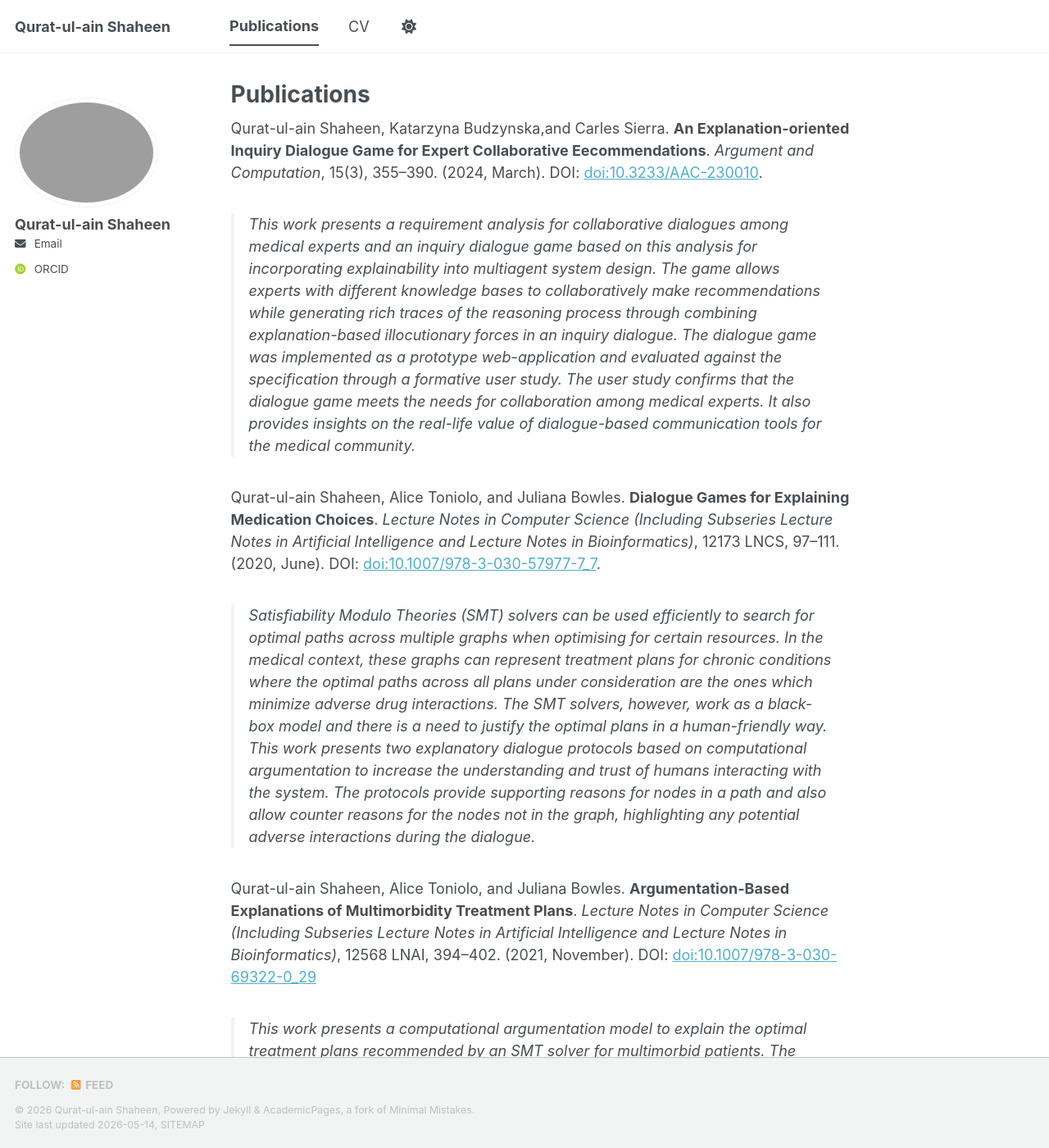
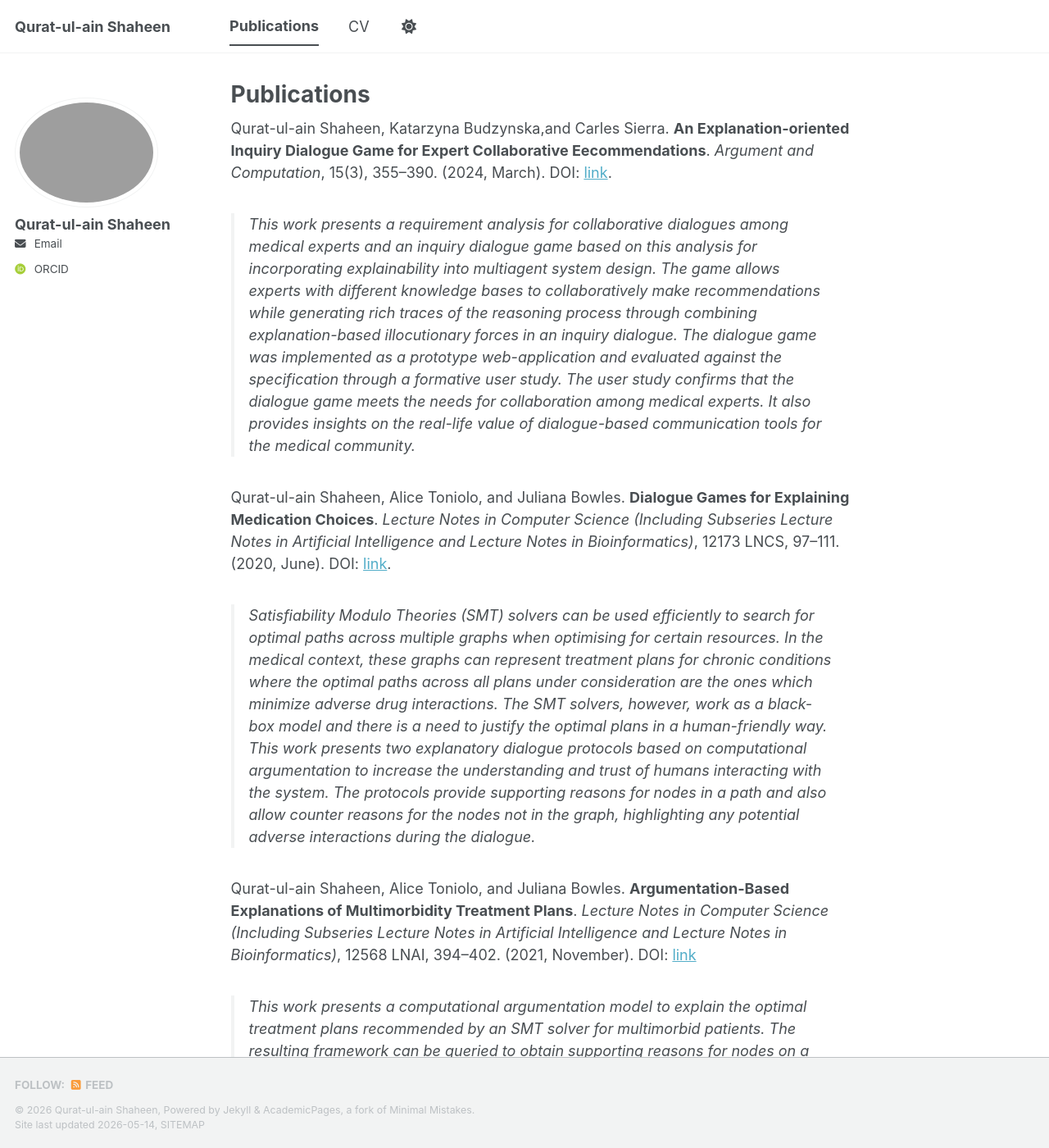
Before and after one commit to QuratulainS/QuratulainS.github.io, a Jekyll site: the page built from _pages/publications.md, in a window 1280 px wide and 1400 px high. Shown: the whole window at 82% size. Built offline with Jekyll 4.4.1, drawn with Linux system fonts in a browser that asks for light colours; some web fonts are replaced; a script bundle is joined from its source files by our own code; library files that are not in the unit come from our copies; some of the changed text lies outside the part shown.

Commit message:
Update publications.md
updated links

```diff
--- a/_pages/publications.md
+++ b/_pages/publications.md
@@ -3,17 +3,17 @@ title: Publications
 permalink: /publications/
 ---
 Qurat-ul-ain Shaheen, Katarzyna Budzynska,and Carles Sierra. **An Explanation-oriented Inquiry Dialogue Game for Expert Collaborative Eecommendations**.
-*Argument and Computation*, 15(3), 355–390. (2024, March). DOI: [doi:10.3233/AAC-230010](https://doi.org/10.3233/AAC-230010).
+*Argument and Computation*, 15(3), 355–390. (2024, March). DOI: [link](https://doi.org/10.3233/AAC-230010).
 > This work presents a requirement analysis for collaborative dialogues among medical experts and an inquiry dialogue game based on this analysis for incorporating explainability into multiagent system design. The game allows experts with different knowledge bases to collaboratively make recommendations while generating rich traces of the reasoning process through combining explanation-based illocutionary forces in an inquiry dialogue. The dialogue game was implemented as a prototype web-application and evaluated against the specification through a formative user study. The user study confirms that the dialogue game meets the needs for collaboration among medical experts. It also provides insights on the real-life value of dialogue-based communication tools for the medical community.
 
 Qurat-ul-ain Shaheen, Alice Toniolo, and Juliana Bowles. **Dialogue Games for Explaining Medication Choices**. *Lecture Notes in Computer Science (Including Subseries Lecture Notes in Artificial Intelligence and Lecture Notes in Bioinformatics)*,
-12173 LNCS, 97–111. (2020, June). DOI: [doi:10.1007/978-3-030-57977-7_7](https://doi.org/10.1007/978-3-030-57977-7_7).
+12173 LNCS, 97–111. (2020, June). DOI: [link](https://doi.org/10.1007/978-3-030-57977-7_7).
 > Satisfiability Modulo Theories (SMT) solvers can be used efficiently to search for optimal paths across multiple graphs when optimising for certain resources. In the medical context, these graphs can represent treatment plans for chronic conditions where the optimal paths across all plans under consideration are the ones which minimize adverse drug interactions. The SMT solvers, however, work as a black-box model and there is a need to justify the optimal plans in a human-friendly way. This work presents two explanatory dialogue protocols based on computational argumentation to increase the understanding and trust of humans interacting with the system. The protocols provide supporting reasons for nodes in a path and also allow counter reasons for the nodes not in the graph, highlighting any potential adverse interactions during the dialogue.
 
 Qurat-ul-ain Shaheen, Alice Toniolo, and Juliana Bowles. **Argumentation-Based Explanations of Multimorbidity Treatment Plans**. *Lecture Notes in Computer Science (Including Subseries Lecture Notes in Artificial Intelligence and Lecture Notes in Bioinformatics)*,
-12568 LNAI, 394–402. (2021, November).  DOI: [doi:10.1007/978-3-030-69322-0_29](https://doi.org/10.1007/978-3-030-69322-0_29)
+12568 LNAI, 394–402. (2021, November).  DOI: [link](https://doi.org/10.1007/978-3-030-69322-0_29)
 > This work presents a computational argumentation model to explain the optimal treatment plans recommended by an SMT solver for multimorbid patients. The resulting framework can be queried to obtain supporting reasons for nodes on a path following a model of argumentation schemes. The modelling approach is generic and can be used for justifying similar sequences.
 
 Martijn Demollin, Qurat-ul-ain Shaheen, Katarzyna Budzynska,and Carles Sierra. **Argumentation Theoretical Frameworks for Explainable Artificial Intelligence**.
-*2nd Workshop on Interactive Natural Language Technology for Explainable Artificial Intelligence*, 44–49. (2020, November). URL:[https://aclanthology.org/2020.nl4xai-1.10](https://aclanthology.org/2020.nl4xai-1.10/)
+*2nd Workshop on Interactive Natural Language Technology for Explainable Artificial Intelligence*, 44–49. (2020, November). URL: [link](https://aclanthology.org/2020.nl4xai-1.10/)
 > This paper discusses four major argumentation theoretical frameworks with respect to their use in support of explainable artificial intelligence (XAI). We consider these frameworks as useful tools for both system-centred and user-centred XAI. The former is concerned with the generation of explanations for decisions taken by AI systems, while the latter is concerned with the way explanations are given to users and received by them.
```
